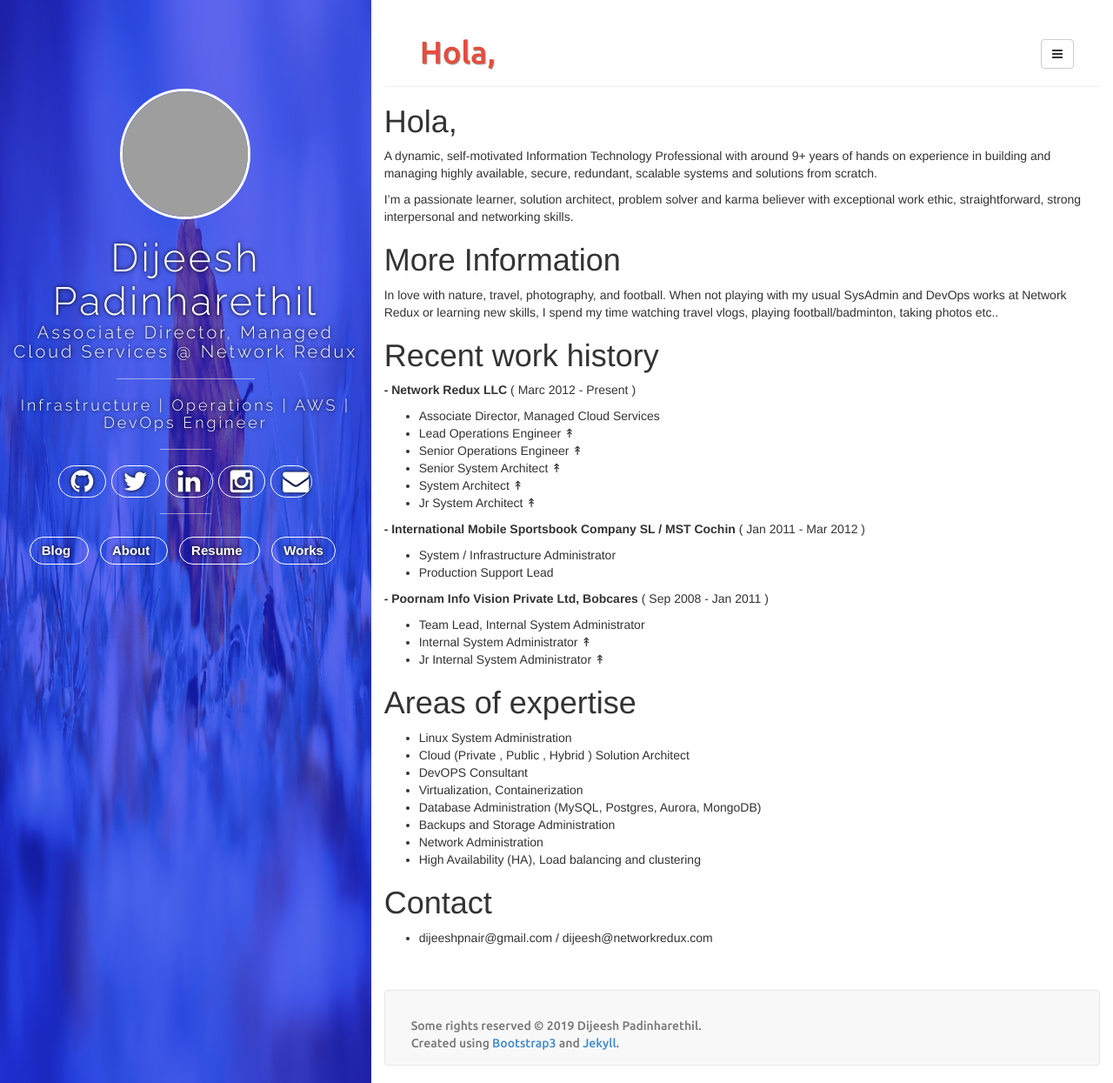
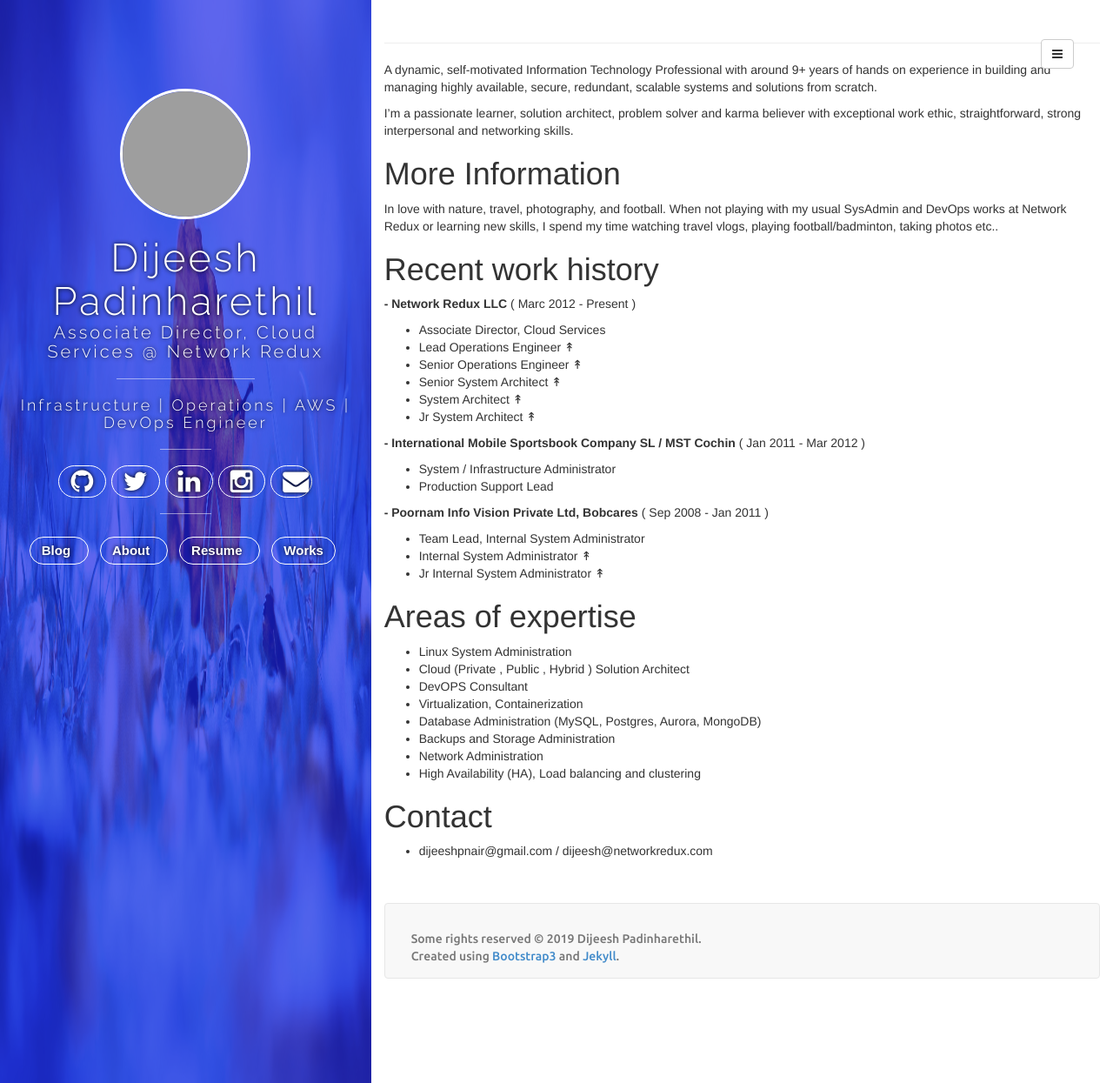
Before and after one commit to dijeesh/dijeesh.github.io-bak, a Jekyll site: the page built from about.md, in a window 1280 px wide and 1245 px high. Shown: the whole window at 87% size. Built offline with Jekyll 4.4.1, drawn with Linux system fonts in a browser that asks for light colours; nearby versions of some CDN libraries; our own code applies the rules of GitHub Pages for plain Markdown files; comment, search, counter and statistics services are not loaded; grey boxes are pictures that could not be loaded.

Commit message:
Some personal items :-/

```diff
--- a/_config.yml
+++ b/_config.yml
@@ -23,7 +23,7 @@
 
 author:
   name: Dijeesh Padinharethil
-  role: Associate Director, Managed Cloud Services @ Network Redux
+  role: Associate Director, Cloud Services @ Network Redux
   email: dijeeshpnair@gmail.com
   github: dijeesh
   linkedin: dijeesh-padinharethil
--- a/about.md
+++ b/about.md
@@ -1,5 +1,3 @@
-# Hola,
-
 A dynamic, self-motivated Information Technology Professional with around 9+ years of hands on experience in building and managing highly available, secure, redundant, scalable systems and solutions from scratch.
 
 I’m a passionate learner, solution architect, problem solver and karma believer with exceptional work ethic, straightforward, strong interpersonal and networking skills.
@@ -13,7 +11,7 @@
 
 **- Network Redux LLC**  ( Marc 2012 - Present )
 
-  - Associate Director, Managed Cloud Services
+  - Associate Director, Cloud Services
   - Lead Operations Engineer ↟
   - Senior Operations Engineer ↟
   - Senior System Architect ↟
```
Also changed, not shown: resume.md (+1 -1 lines).
